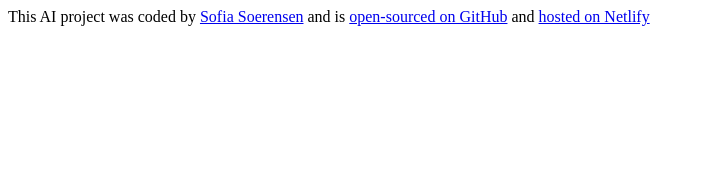
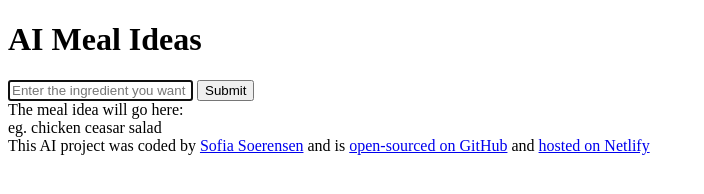
Before and after one commit to SofiaSoerensen/AI, a plain HTML site: page index.html in a window 1280 px wide. Shown: the whole page, without its empty margins (0-704 px from the left). Drawn offline with Linux system fonts and the light colour scheme.

Commit message:
Added basic html structure

```diff
--- a/index.html
+++ b/index.html
@@ -7,6 +7,26 @@
     <title>AI project</title>
   </head>
   <body>
+    <h1>AI Meal Ideas</h1>
+
+    <main>
+      <form>
+        <input
+          type="text"
+          placeholder="Enter the ingredient you want the meal to center"
+          autofocus
+          required
+          autocomplete="off"
+        />
+        <input type="submit" />
+      </form>
+      <div>
+        The meal idea will go here:
+        <br />
+        eg. chicken ceasar salad
+      </div>
+    </main>
+
     <footer>
       This AI project was coded by
       <a href="https://github.com/SofiaSoerensen" target="_blank"
@@ -16,7 +36,7 @@
       <a href="https://github.com/SofiaSoerensen/AI" target="_blank"
         >open-sourced on GitHub</a
       >
-      and <a href="https://aiairfryerrecipe.netlify.app/">hosted on Netlify</a>
+      and <a href="https://aimealideas.netlify.app/">hosted on Netlify</a>
     </footer>
     <script src="index.js"></script>
   </body>
```
